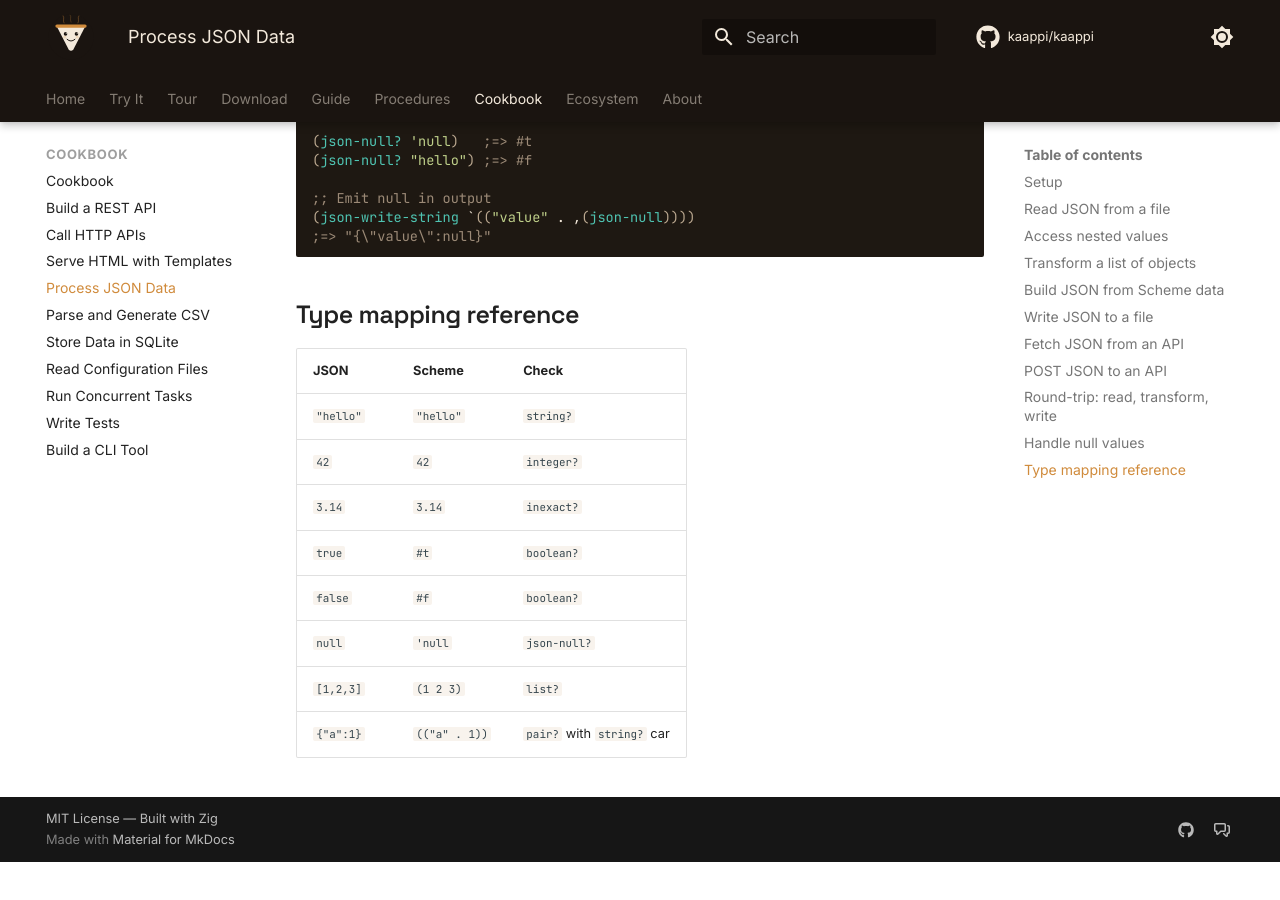
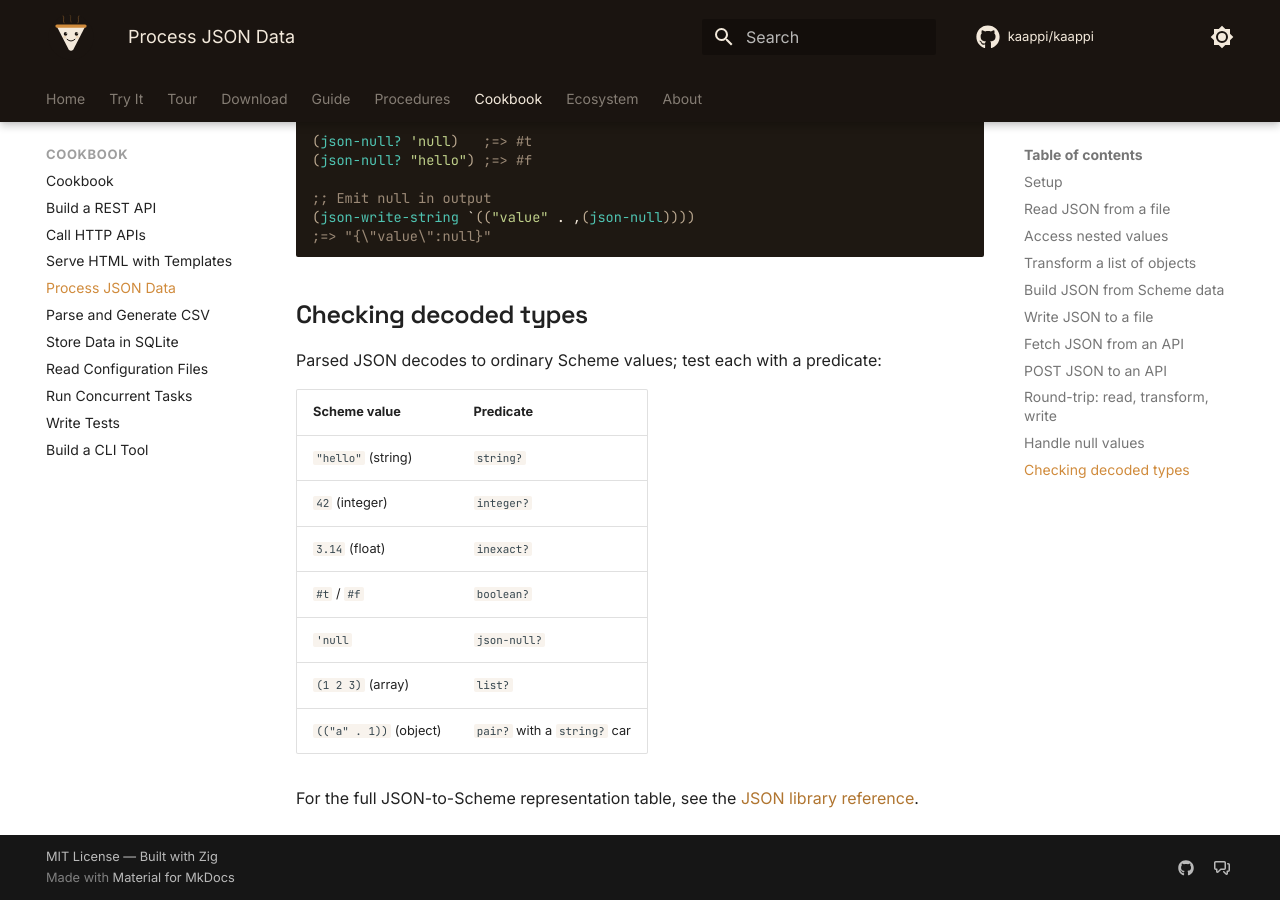
Before and after one commit to kaappi/kaappi.github.io, an MkDocs documentation site: the page built from docs/cookbook/json-processing.md, in a window 1280 px wide and 900 px high, scrolled down 3425 px. Built offline with MkDocs 1.6.1 and Material for MkDocs 9.7.7, drawn with Linux system fonts in a browser that asks for light colours; comment, search, counter and statistics services are not loaded; before the commit the page ends 4287 px from its top, so only the background shows below that.

Commit message:
Dedupe JSON type table; cross-link to canonical
The JSON<->Scheme type mapping was stated in full in both the cookbook and
the JSON library reference. Reframe the cookbook table to its unique,
task-oriented contribution — the predicate to test each decoded value — and
link to ecosystem/json.md#type-mapping for the canonical representation
table, so the mapping lives in one place.

Co-Authored-By: Claude Fable 5 <noreply@anthropic.com>

````diff
--- a/docs/cookbook/json-processing.md
+++ b/docs/cookbook/json-processing.md
@@ -171,15 +171,19 @@ JSON `null` is represented as the symbol `'null`:
 ;=> "{\"value\":null}"
 ```
 
-## Type mapping reference
+## Checking decoded types
 
-| JSON | Scheme | Check |
-|------|--------|-------|
-| `"hello"` | `"hello"` | `string?` |
-| `42` | `42` | `integer?` |
-| `3.14` | `3.14` | `inexact?` |
-| `true` | `#t` | `boolean?` |
-| `false` | `#f` | `boolean?` |
-| `null` | `'null` | `json-null?` |
-| `[1,2,3]` | `(1 2 3)` | `list?` |
-| `{"a":1}` | `(("a" . 1))` | `pair?` with `string?` car |
+Parsed JSON decodes to ordinary Scheme values; test each with a predicate:
+
+| Scheme value | Predicate |
+|--------------|-----------|
+| `"hello"` (string) | `string?` |
+| `42` (integer) | `integer?` |
+| `3.14` (float) | `inexact?` |
+| `#t` / `#f` | `boolean?` |
+| `'null` | `json-null?` |
+| `(1 2 3)` (array) | `list?` |
+| `(("a" . 1))` (object) | `pair?` with a `string?` car |
+
+For the full JSON-to-Scheme representation table, see the
+[JSON library reference](../ecosystem/json.md#type-mapping).
````
